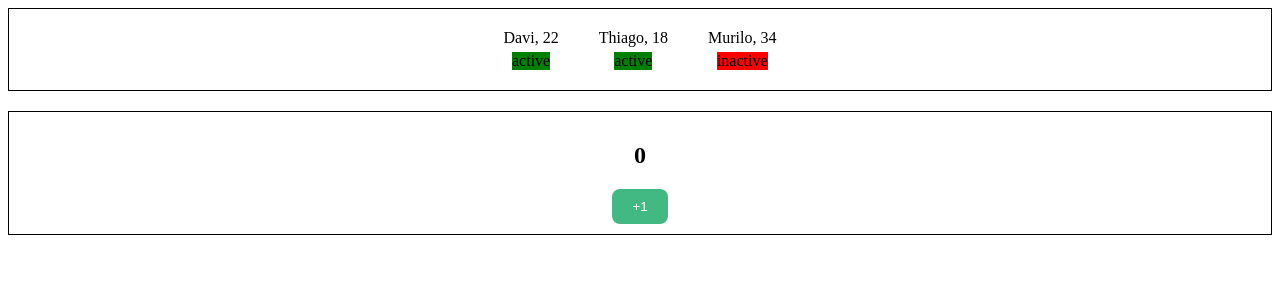
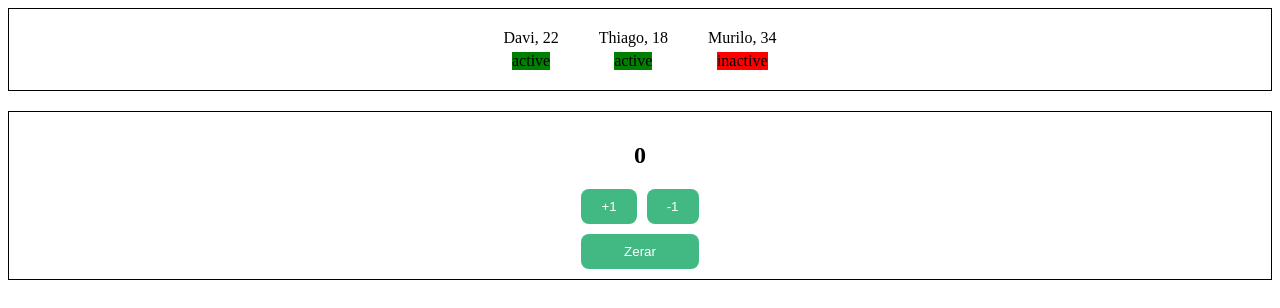
Before and after one commit to DaviRFerreir4/Vue.js, a Vue app in the folder Rocketseat/01-Teoria/01-Fundamentos-do-Vue/: page / in a window 1280 px wide. Shown: the top 308 px of the page. Built offline with nearby package versions, Linux system fonts and the light colour scheme.

Commit message:
Deixando o componente de botão reutilizavel com emit

```diff
--- a/Rocketseat/01-Teoria/01-Fundamentos-do-Vue/src/App.vue
+++ b/Rocketseat/01-Teoria/01-Fundamentos-do-Vue/src/App.vue
@@ -7,7 +7,13 @@
   <div class="container">
     <div class="button-container">
       <h2>{{ count }}</h2>
-      <Button @increment="incrementCount" />
+      <div>
+        <div>
+          <Button title="+1" @update="incrementCount" />
+          <Button title="-1" @update="decrementCount" />
+        </div>
+        <Button title="Zerar" @update="clear" />
+      </div>
     </div>
   </div>
 </template>
@@ -31,6 +37,12 @@
       incrementCount() {
         this.count++
       },
+      decrementCount() {
+        this.count--
+      },
+      clear() {
+        this.count = 0
+      },
     },
   }
 </script>
@@ -51,5 +63,15 @@
   .button-container {
     display: grid;
     justify-items: center;
+
+    & > div {
+      display: grid;
+      gap: 10px;
+
+      & > div {
+        display: flex;
+        gap: 10px;
+      }
+    }
   }
 </style>
--- a/Rocketseat/01-Teoria/01-Fundamentos-do-Vue/src/components/Button.vue
+++ b/Rocketseat/01-Teoria/01-Fundamentos-do-Vue/src/components/Button.vue
@@ -1,10 +1,16 @@
 <template>
-  <button @click="$emit('increment')">+1</button>
+  <button @click="$emit('update')">{{ title }}</button>
 </template>
 
 <script lang="ts">
   export default {
     name: 'Button',
+    props: {
+      title: {
+        type: String,
+        default: '+1',
+      },
+    },
   }
 </script>
 
```
